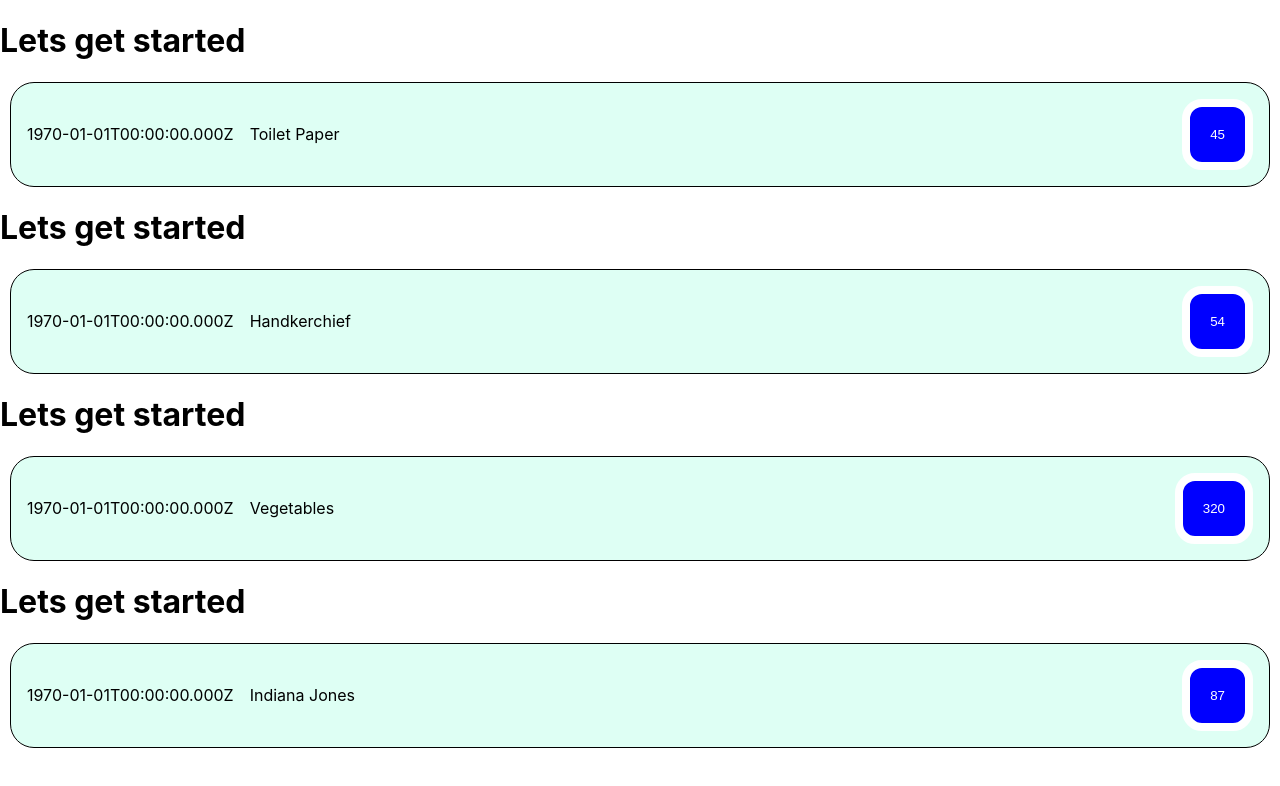
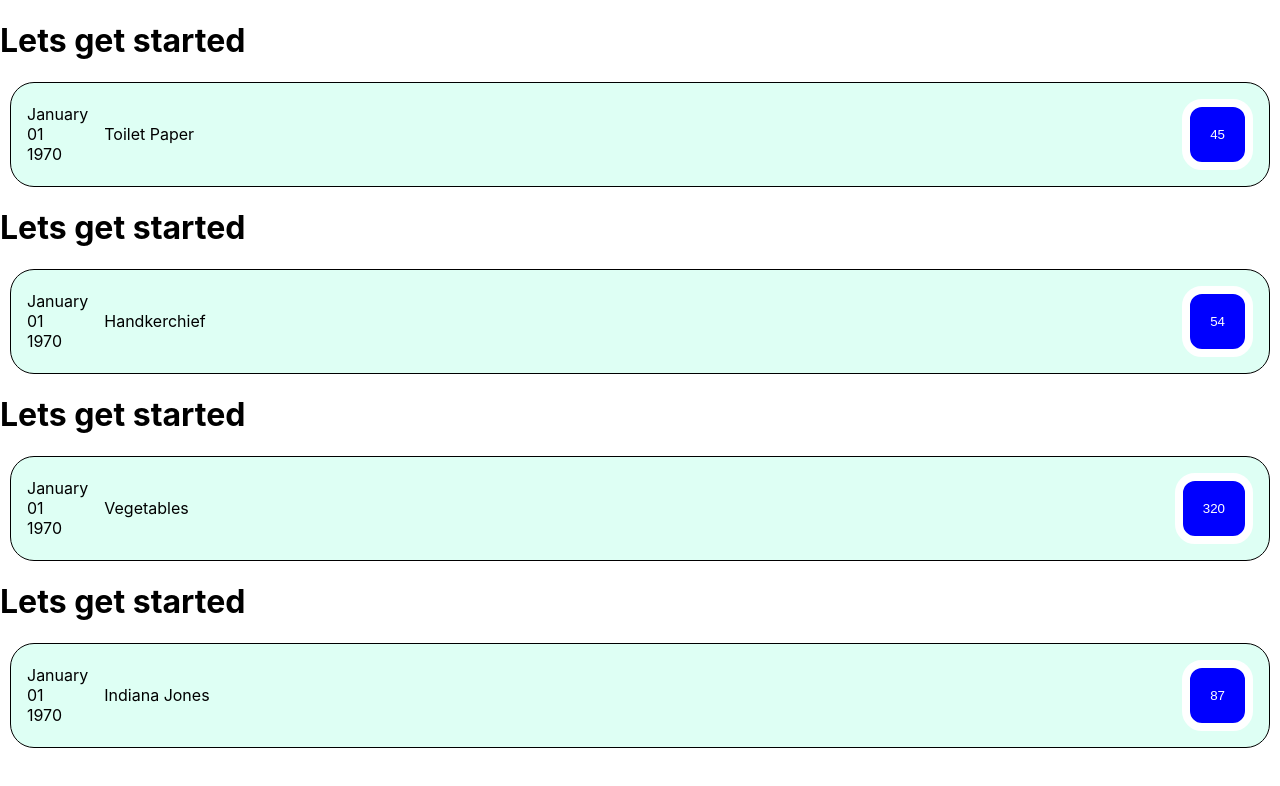
Before and after one commit to Alfred-KInyua/reduxStore, a React (Create React App) app: page / in a window 1280 px wide. Shown: the top 786 px of the page. Built offline with nearby package versions, Linux system fonts and the light colour scheme.

Commit message:
Add new component with props drilling

```diff
--- /dev/null
+++ b/src/components/expenseDate.js
@@ -0,0 +1,16 @@
+import React from 'react';
+
+function ExpenseDate(props) {
+  const month = props.date.toLocaleString('en-US', { month: 'long' });
+  const day = props.date.toLocaleString('en-US', { day: '2-digit' });
+  const year = props.date.getFullYear();
+  return (
+    <div>
+      <div>{month}</div>
+      <div>{day}</div>
+      <div>{year}</div>
+    </div>
+  );
+}
+
+export default ExpenseDate;
--- a/src/components/expenseItem.js
+++ b/src/components/expenseItem.js
@@ -1,5 +1,6 @@
 import React from 'react';
 import './style.css';
+import ExpenseDate from './expenseDate';
 
 function ExpenseItem(props) {
   return (
@@ -7,7 +8,7 @@
       <h1>Lets get started</h1>
       <div className="items">
         <div className="sub-items">
-          <div>{props.date.toISOString()}</div>
+          <ExpenseDate date={props.date} />
           <div className="carInsurance">{props.title}</div>
         </div>
         <button className="btn"> {props.amount}</button>
```
